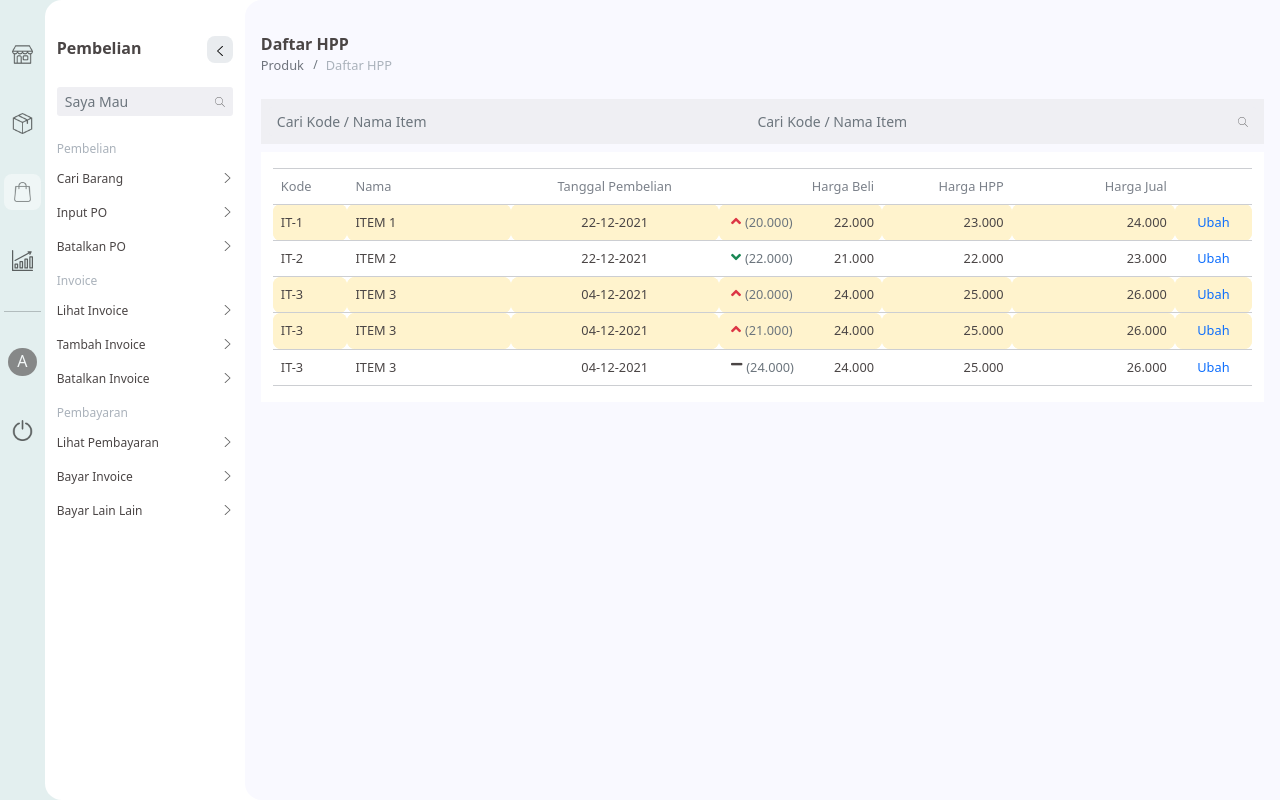
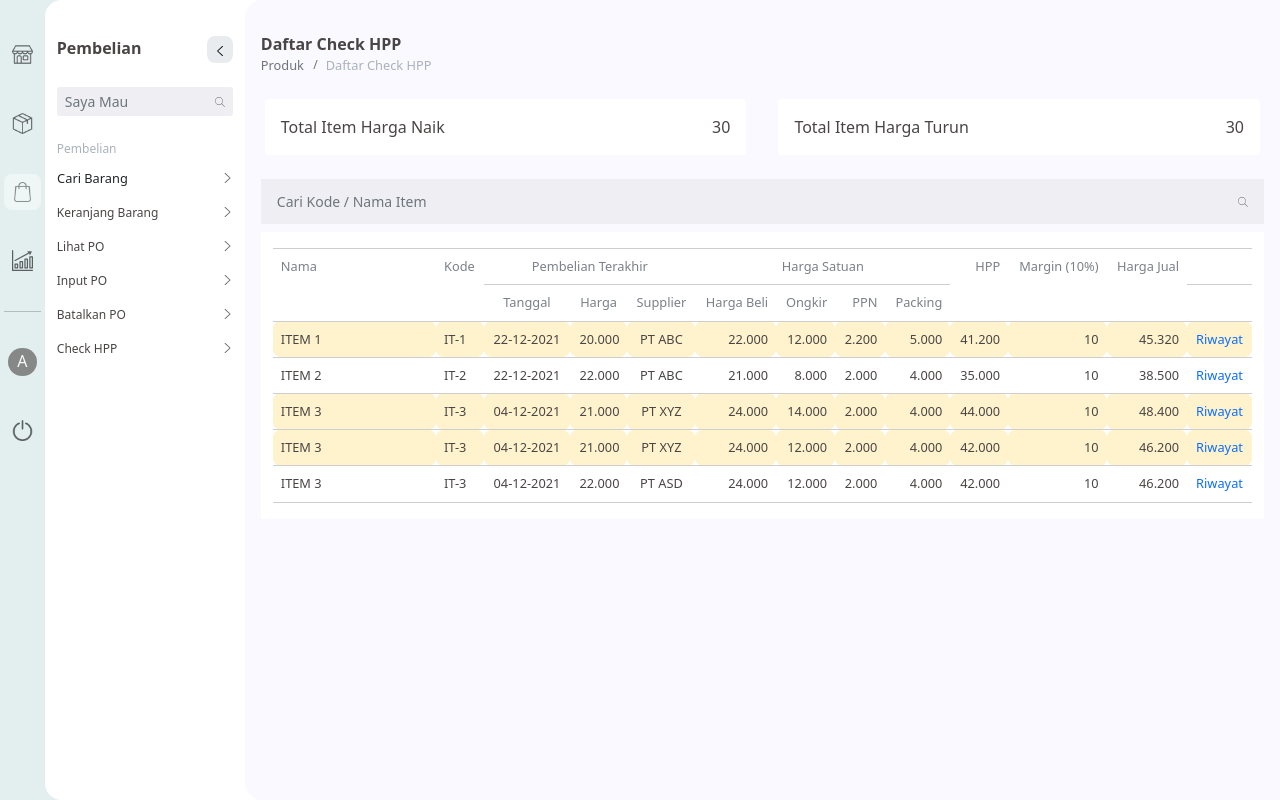
Before and after one commit to SODA-ID/soda-id.github.io, a plain HTML site: page Product/hpp.html in a window 1280 px wide. Drawn offline with Linux system fonts and the light colour scheme.

Commit message:
Website update

```diff
--- a/Product/hpp.html
+++ b/Product/hpp.html
@@ -7,9 +7,7 @@
     <title>vhub</title>
     <link rel="stylesheet" href="../assets/bootstrap/css/bootstrap.min.css">
     <link rel="stylesheet" href="https://fonts.googleapis.com/css?family=Lato">
-    <link rel="stylesheet" href="../assets/fonts/fontawesome-all.min.css">
     <link rel="stylesheet" href="../assets/fonts/font-awesome.min.css">
-    <link rel="stylesheet" href="../assets/fonts/fontawesome5-overrides.min.css">
     <link rel="stylesheet" href="../assets/css/styles.min.css">
 </head>
 
@@ -48,17 +46,30 @@
                     </div>
                 </div>
                 <div class="content scroll">
-                    <div id="menu-transaction" class="row mx-0">
+                    <div id="menu-transaction-1" class="row mx-0">
                         <div class="col-12 pt-2 pb-1">
                             <p class="mb-0 description">Pembelian</p>
                         </div>
                     </div>
+                    <div class="dropend position-absolute" style="width: 175px;"><a class="btn btn-link text-start link-dark minititle px-2 ml-2" aria-expanded="false" data-bs-toggle="dropdown" role="button" style="width: 165px;">&nbsp;Cari Barang</a>
+                        <div class="dropdown-menu"><a class="dropdown-item" onclick="location.href=&#39;/PO/product-create.html&#39;">Tambah Barang</a><a class="dropdown-item" onclick="location.href=&#39;/PO/product-new.html&#39;">Barang Baru</a><a class="dropdown-item" onclick="location.href=&#39;/PO/searchproduct.html&#39;">Barang Lama</a></div>
+                    </div>
                     <div class="row mx-0 icon-wrapper">
                         <div class="col py-2 clickable">
-                            <p class="mb-0 minititle">Cari Barang<span class="pull-right"><img class="rotate-right icon icon text-small" src="../assets/img/up-arrow-angle.svg"></span></p>
+                            <p class="mb-0 minititle"><span class="pull-right"><img class="rotate-right icon icon text-small" src="../assets/img/up-arrow-angle.svg"></span></p>
+                        </div>
+                    </div>
+                    <div class="row mx-0 icon-wrapper" onclick="location.href=&#39;/PO/cart.html&#39;">
+                        <div class="col py-2 clickable">
+                            <p class="mb-0 minititle">Keranjang Barang<span class="pull-right"><img class="rotate-right icon icon text-small" src="../assets/img/up-arrow-angle.svg"></span></p>
                         </div>
                     </div>
                     <div class="row mx-0 icon-wrapper">
+                        <div class="col py-2 clickable">
+                            <p class="mb-0 minititle">Lihat PO<span class="pull-right"><img class="rotate-right icon icon text-small" src="../assets/img/up-arrow-angle.svg"></span></p>
+                        </div>
+                    </div>
+                    <div class="row mx-0 icon-wrapper" onclick="location.href=&#39;/PO/create.html&#39;">
                         <div class="col py-2 clickable">
                             <p class="mb-0 minititle">Input PO<span class="pull-right"><img class="rotate-right icon icon text-small" src="../assets/img/up-arrow-angle.svg"></span></p>
                         </div>
@@ -68,47 +79,12 @@
                             <p class="mb-0 minititle">Batalkan PO<span class="pull-right"><img class="rotate-right icon icon text-small" src="../assets/img/up-arrow-angle.svg"></span></p>
                         </div>
                     </div>
-                    <div id="menu-catalogue" class="row mx-0">
-                        <div class="col-12 pt-2 pb-1">
-                            <p class="mb-0 description">Invoice</p>
+                    <div class="row mx-0 icon-wrapper" onclick="location.href=&#39;/Product/hpp.html&#39;">
+                        <div class="col py-2 clickable">
+                            <p class="mb-0 minititle">Check HPP<span class="pull-right"><img class="rotate-right icon icon text-small" src="../assets/img/up-arrow-angle.svg"></span></p>
                         </div>
                     </div>
-                    <div class="row mx-0 icon-wrapper">
-                        <div class="col py-2 clickable">
-                            <p class="mb-0 minititle">Lihat Invoice<span class="pull-right"><img class="rotate-right icon icon text-small" src="../assets/img/up-arrow-angle.svg"></span></p>
-                        </div>
-                    </div>
-                    <div class="row mx-0 icon-wrapper">
-                        <div class="col py-2 clickable">
-                            <p class="mb-0 minititle">Tambah Invoice<span class="pull-right"><img class="rotate-right icon icon text-small" src="../assets/img/up-arrow-angle.svg"></span></p>
-                        </div>
-                    </div>
-                    <div class="row mx-0 icon-wrapper">
-                        <div class="col py-2 clickable">
-                            <p class="mb-0 minititle">Batalkan Invoice<span class="pull-right"><img class="rotate-right icon icon text-small" src="../assets/img/up-arrow-angle.svg"></span></p>
-                        </div>
-                    </div>
-                    <div id="menu-transaction" class="row mx-0">
-                        <div class="col-12 pt-2 pb-1">
-                            <p class="mb-0 description">Pembayaran</p>
-                        </div>
-                    </div>
-                    <div class="row mx-0 icon-wrapper">
-                        <div class="col py-2 clickable">
-                            <p class="mb-0 minititle">Lihat Pembayaran<span class="pull-right"><img class="rotate-right icon icon text-small" src="../assets/img/up-arrow-angle.svg"></span></p>
-                        </div>
-                    </div>
-                    <div class="row mx-0 icon-wrapper">
-                        <div class="col py-2 clickable">
-                            <p class="mb-0 minititle">Bayar Invoice<span class="pull-right"><img class="rotate-right icon icon text-small" src="../assets/img/up-arrow-angle.svg"></span></p>
-                        </div>
-                    </div>
-                    <div class="row mx-0 icon-wrapper">
-                        <div class="col py-2 clickable">
-                            <p class="mb-0 minititle">Bayar Lain Lain<span class="pull-right"><img class="rotate-right icon icon text-small" src="../assets/img/up-arrow-angle.svg"></span></p>
-                        </div>
-                    </div>
-                    <div id="menu-transaction-2" class="row mx-0">
+                    <div id="menu-transaction-5" class="row mx-0">
                         <div class="col-12 pt-2 pb-1"></div>
                     </div>
                 </div>
@@ -120,87 +96,139 @@
                             <div class="col px-3">
                                 <div class="row py-2 mt-4 mb-3">
                                     <div class="col">
-                                        <p class="mb-0 title">Daftar HPP</p>
+                                        <p class="mb-0 title">Daftar Check HPP</p>
                                         <ol class="breadcrumb">
                                             <li class="breadcrumb-item"><a class="text-hover" href="#">Produk</a></li>
-                                            <li class="breadcrumb-item"><a class="active" href="#">Daftar HPP</a></li>
+                                            <li class="breadcrumb-item"><a class="active" href="#">Daftar Check HPP</a></li>
                                         </ol>
                                     </div>
                                 </div>
+                                <div class="row mt-3">
+                                    <div class="col px-3">
+                                        <div class="card border-0">
+                                            <div class="card-body">
+                                                <div class="row">
+                                                    <div class="col">
+                                                        <p class="mb-0 subtitle d-inline">Total Item Harga Naik</p>
+                                                        <p class="mb-0 subtitle float-end d-inline">30</p>
+                                                    </div>
+                                                </div>
+                                            </div>
+                                        </div><label class="form-label"></label>
+                                    </div>
+                                    <div class="col px-3">
+                                        <div class="card border-0">
+                                            <div class="card-body">
+                                                <div class="row">
+                                                    <div class="col">
+                                                        <p class="mb-0 d-inline">Total Item Harga Turun</p>
+                                                        <p class="mb-0 subtitle float-end d-inline">30</p>
+                                                    </div>
+                                                </div>
+                                            </div>
+                                        </div>
+                                    </div>
+                                </div>
                                 <div class="row mx-0 py-2" style="background-color: #efeff3;">
-                                    <div class="col-12 input-group px-2 input-group-sm searchbar"><input type="text" class="form-control" placeholder="Cari Kode / Nama Item"><input type="text" class="form-control" placeholder="Cari Kode / Nama Item"><span class="input-group-text"><img class="icon" src="../assets/img/search.svg" width="10"></span></div>
+                                    <div class="col-12 input-group px-2 input-group-sm searchbar"><input type="text" class="form-control" placeholder="Cari Kode / Nama Item"><span class="input-group-text"><img class="icon" src="../assets/img/search.svg" width="10"></span></div>
                                 </div>
                                 <div class="row mt-2 mx-0">
                                     <div class="col-12 bg-white">
-                                        <div class="table-responsive table general-table table-sm mb-0">
+                                        <div class="table-responsive table general-table table-sm mb-0" style="border-color: rgb(222,224,226);">
                                             <table class="table mt-3">
-                                                <thead class="no-border">
-                                                    <tr class="no-border"></tr>
-                                                </thead>
                                                 <tbody class="no-border">
                                                     <tr class="sub-header no-top">
-                                                        <td>Kode</td>
-                                                        <td class="col-2">Nama</td>
-                                                        <td class="text-center">Tanggal Pembelian</td>
-                                                        <td class="text-end col-2">Harga Beli</td>
-                                                        <td class="text-end" style="text-align: right;">Harga HPP</td>
-                                                        <td class="text-end col-2 text-right" style="text-align: right;">Harga Jual</td>
-                                                        <td class="text-center text-right"></td>
+                                                        <td class="col-2" rowspan="2">Nama</td>
+                                                        <td rowspan="2">Kode</td>
+                                                        <td class="text-center" colspan="3">Pembelian Terakhir</td>
+                                                        <td class="text-center" style="text-align: right;" colspan="4">Harga Satuan</td>
+                                                        <td class="text-end text-right" style="text-align: right;" rowspan="2">HPP</td>
+                                                        <td class="text-end text-right" style="text-align: right;" rowspan="2">Margin (10%)</td>
+                                                        <td class="text-end text-right" rowspan="2">Harga Jual</td>
                                                     </tr>
-                                                    <tr class="table-warning clickable" onclick="openModal(&#39;modalDetail&#39;)">
+                                                    <tr class="sub-header no-top">
+                                                        <td class="text-center">Tanggal</td>
+                                                        <td class="text-center">Harga</td>
+                                                        <td class="text-center">Supplier</td>
+                                                        <td class="text-end">Harga Beli</td>
+                                                        <td class="text-end">Ongkir</td>
+                                                        <td class="text-end">PPN</td>
+                                                        <td class="text-end">Packing</td>
+                                                    </tr>
+                                                    <tr class="table-warning clickable">
+                                                        <td class="col-2">ITEM 1</td>
                                                         <td>IT-1</td>
-                                                        <td class="col-2">ITEM 1</td>
                                                         <td class="text-center">22-12-2021</td>
-                                                        <td class="text-end">22.000<i class="fas fa-angle-up d-inline float-start text-danger px-1" style="font-size: 16px;"></i>
-                                                            <p class="d-inline mb-0 float-start pl-2 text-small text-secondary">(20.000)</p>
-                                                        </td>
-                                                        <td class="text-end">23.000</td>
+                                                        <td class="text-end">20.000</td>
+                                                        <td class="text-center">PT ABC</td>
+                                                        <td class="text-end">22.000</td>
+                                                        <td class="text-end">12.000</td>
+                                                        <td class="text-end">2.200</td>
+                                                        <td class="text-end">5.000</td>
+                                                        <td class="text-end">41.200</td>
+                                                        <td class="text-end">10</td>
+                                                        <td class="text-end">45.320</td>
+                                                        <td class="text-center"><a href="#">Riwayat</a></td>
+                                                    </tr>
+                                                    <tr class="clickable">
+                                                        <td class="col-2">ITEM 2</td>
+                                                        <td>IT-2</td>
+                                                        <td class="text-center">22-12-2021</td>
+                                                        <td class="text-end">22.000</td>
+                                                        <td class="text-center">PT ABC</td>
+                                                        <td class="text-end">21.000</td>
+                                                        <td class="text-end">8.000</td>
+                                                        <td class="text-end">2.000</td>
+                                                        <td class="text-end">4.000</td>
+                                                        <td class="text-end">35.000</td>
+                                                        <td class="text-end">10</td>
+                                                        <td class="text-end">38.500</td>
+                                                        <td class="text-center"><a href="#">Riwayat</a></td>
+                                                    </tr>
+                                                    <tr class="table-warning clickable no-bottom">
+                                                        <td class="col-2">ITEM 3</td>
+                                                        <td>IT-3</td>
+                                                        <td class="text-center">04-12-2021</td>
+                                                        <td class="text-end">21.000</td>
+                                                        <td class="text-center">PT XYZ</td>
                                                         <td class="text-end">24.000</td>
-                                                        <td class="text-center"><a href="#">Ubah</a></td>
+                                                        <td class="text-end">14.000</td>
+                                                        <td class="text-end">2.000</td>
+                                                        <td class="text-end">4.000</td>
+                                                        <td class="text-end">44.000</td>
+                                                        <td class="text-end">10</td>
+                                                        <td class="text-end">48.400</td>
+                                                        <td class="text-center"><a href="#">Riwayat</a></td>
                                                     </tr>
-                                                    <tr class="clickable" onclick="openModal(&#39;modalDetail&#39;)">
-                                                        <td>IT-2</td>
-                                                        <td class="col-2">ITEM 2</td>
-                                                        <td class="text-center">22-12-2021</td>
-                                                        <td class="text-end">21.000<i class="fas fa-angle-down d-inline float-start text-success px-1" style="font-size: 16px;"></i>
-                                                            <p class="d-inline mb-0 float-start pl-2 text-small text-secondary">(22.000)</p>
-                                                        </td>
+                                                    <tr class="table-warning clickable no-bottom">
+                                                        <td class="col-2">ITEM 3</td>
+                                                        <td>IT-3</td>
+                                                        <td class="text-center">04-12-2021</td>
+                                                        <td class="text-end">21.000</td>
+                                                        <td class="text-center">PT XYZ</td>
+                                                        <td class="text-end">24.000</td>
+                                                        <td class="text-end">12.000</td>
+                                                        <td class="text-end">2.000</td>
+                                                        <td class="text-end">4.000</td>
+                                                        <td class="text-end">42.000</td>
+                                                        <td class="text-end">10</td>
+                                                        <td class="text-end">46.200</td>
+                                                        <td class="text-center"><a href="#">Riwayat</a></td>
+                                                    </tr>
+                                                    <tr class="clickable no-bottom">
+                                                        <td class="col-2">ITEM 3</td>
+                                                        <td>IT-3</td>
+                                                        <td class="text-center">04-12-2021</td>
                                                         <td class="text-end">22.000</td>
-                                                        <td class="text-end">23.000</td>
-                                                        <td class="text-center"><a href="#">Ubah</a></td>
-                                                    </tr>
-                                                    <tr class="table-warning clickable no-bottom" onclick="openModal(&#39;modalDetail&#39;)">
-                                                        <td>IT-3</td>
-                                                        <td class="col-2">ITEM 3</td>
-                                                        <td class="text-center">04-12-2021</td>
-                                                        <td class="text-end">24.000<i class="fas fa-angle-up d-inline float-start text-danger px-1" style="font-size: 16px;"></i>
-                                                            <p class="d-inline mb-0 float-start pl-2 text-small text-secondary">(20.000)</p>
-                                                        </td>
-                                                        <td class="text-end">25.000</td>
-                                                        <td class="text-end">26.000</td>
-                                                        <td class="text-center"><a href="#">Ubah</a></td>
-                                                    </tr>
-                                                    <tr class="table-warning clickable no-bottom" onclick="openModal(&#39;modalDetail&#39;)">
-                                                        <td>IT-3</td>
-                                                        <td class="col-2">ITEM 3</td>
-                                                        <td class="text-center">04-12-2021</td>
-                                                        <td class="text-end">24.000<i class="fas fa-angle-up d-inline float-start text-danger px-1" style="font-size: 16px;"></i>
-                                                            <p class="d-inline mb-0 float-start pl-2 text-small text-secondary">(21.000)</p>
-                                                        </td>
-                                                        <td class="text-end">25.000</td>
-                                                        <td class="text-end">26.000</td>
-                                                        <td class="text-center"><a href="#">Ubah</a></td>
-                                                    </tr>
-                                                    <tr class="clickable no-bottom" onclick="openModal(&#39;modalDetail&#39;)">
-                                                        <td>IT-3</td>
-                                                        <td class="col-2">ITEM 3</td>
-                                                        <td class="text-center">04-12-2021</td>
-                                                        <td class="text-end">24.000<i class="fas fa-minus d-inline float-start text-s px-1" style="font-size: 13px;"></i>
-                                                            <p class="d-inline mb-0 float-start pl-2 text-small text-secondary">(24.000)</p>
-                                                        </td>
-                                                        <td class="text-end">25.000</td>
-                                                        <td class="text-end">26.000</td>
-                                                        <td class="text-center"><a href="#">Ubah</a></td>
+                                                        <td class="text-center">PT ASD</td>
+                                                        <td class="text-end">24.000</td>
+                                                        <td class="text-end">12.000</td>
+                                                        <td class="text-end">2.000</td>
+                                                        <td class="text-end">4.000</td>
+                                                        <td class="text-end">42.000</td>
+                                                        <td class="text-end">10</td>
+                                                        <td class="text-end">46.200</td>
+                                                        <td class="text-center"><a href="#">Riwayat</a></td>
                                                     </tr>
                                                 </tbody>
                                             </table>
```
Also changed, not shown: DO/create.html (+0 -2 lines), DO/index.html (+0 -2 lines), PO/cart.html (+5 -2 lines), PO/create.html (+7 -4 lines), PO/product-create.html (+7 -4 lines), PO/product-new.html (+7 -4 lines), PO/product-old.html (+0 -2 lines), PO/searchproduct.html (+5 -2 lines), SO/index.html (+0 -2 lines), index.html (+0 -2 lines), invoice/create.html (+0 -2 lines), invoice/index.html (+0 -2 lines), temp/index.html (+0 -2 lines), temp/katalog-detail.html (+0 -2 lines), 1 other file.
